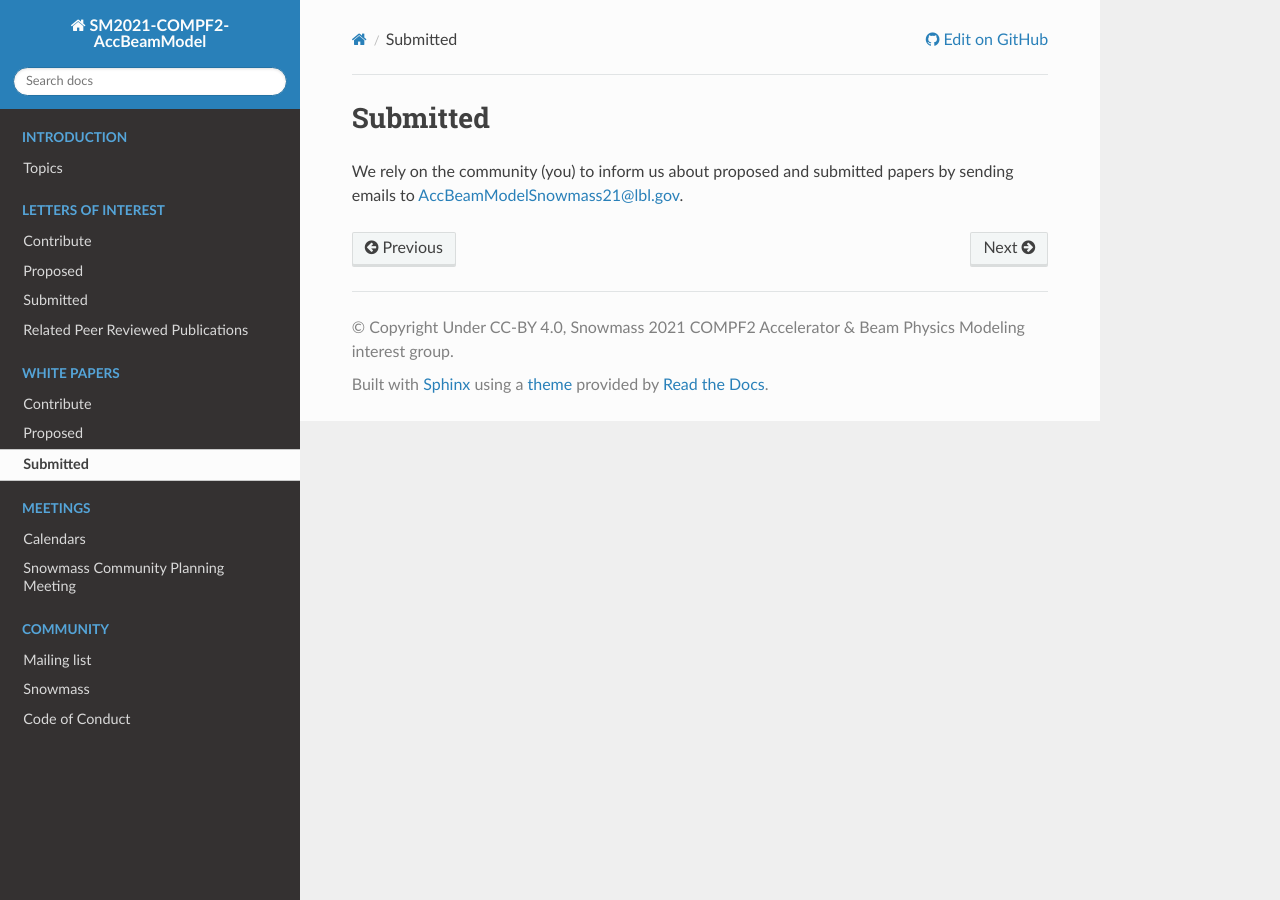
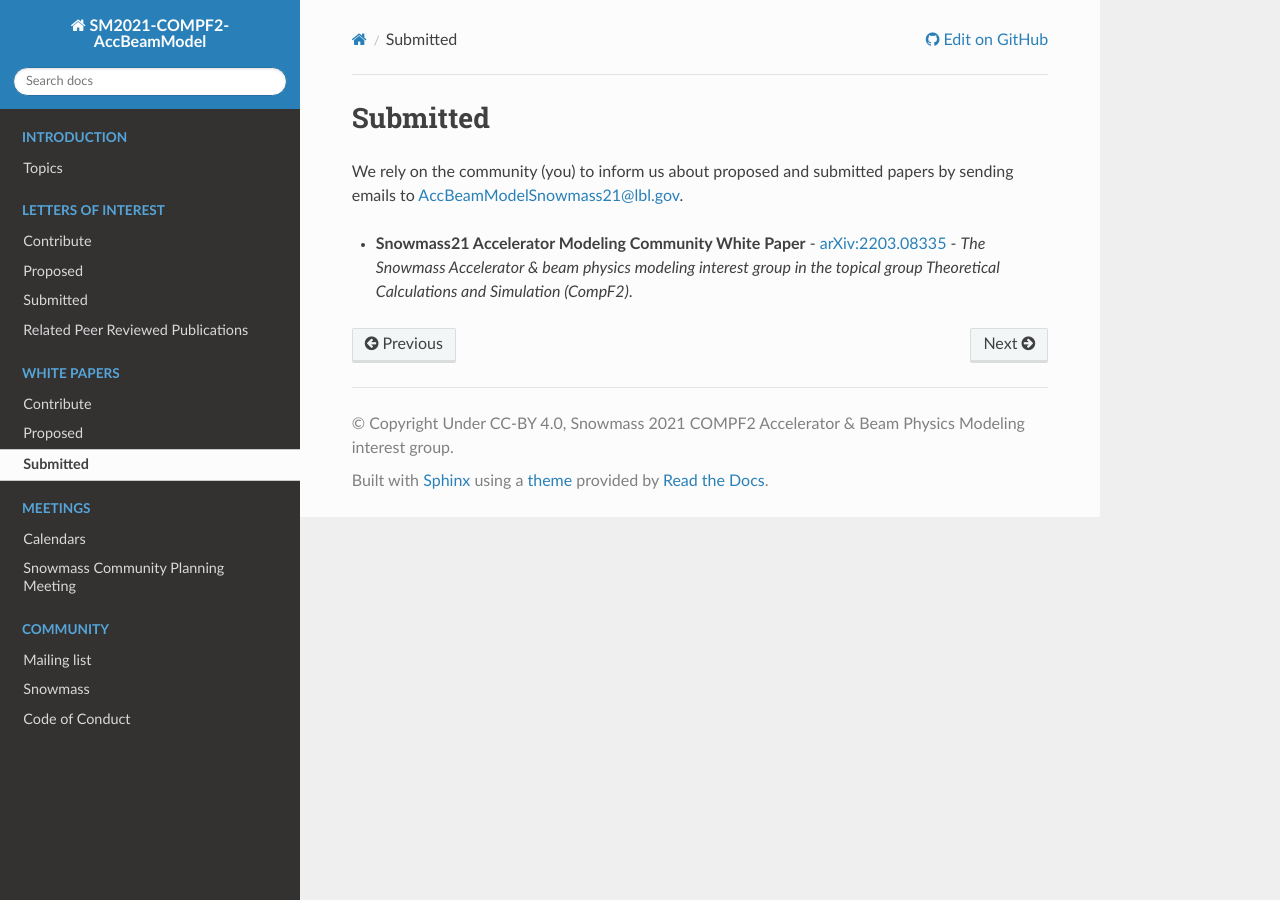
Before and after one commit to snowmass-compf2-accbeammodel/snowmass-compf2-accbeammodel.github.io, a Sphinx documentation site: the page built from docs/source/papers/submitted.rst, in a window 1280 px wide. Built offline with Sphinx 7.4.7 and the Read the Docs theme 2.0.0, drawn with Linux system fonts in a browser that asks for light colours.

Commit message:
Add Whitepaper (#23)
Add the first version of the whitepaper as posted to arXiv

```diff
--- a/docs/source/papers/submitted.rst
+++ b/docs/source/papers/submitted.rst
@@ -3,5 +3,6 @@
 Submitted
 =========
 
+We rely on the community (you) to inform us about proposed and submitted papers by sending emails to AccBeamModelSnowmass21@lbl.gov.
 
-We rely on the community (you) to inform us about proposed and submitted papers by sending emails to AccBeamModelSnowmass21@lbl.gov.
+- **Snowmass21 Accelerator Modeling Community White Paper** - `arXiv:2203.08335 <https://arxiv.org/abs/2203.08335>`__ - *The Snowmass Accelerator & beam physics modeling interest group in the topical group Theoretical Calculations and Simulation (CompF2)*.
```
